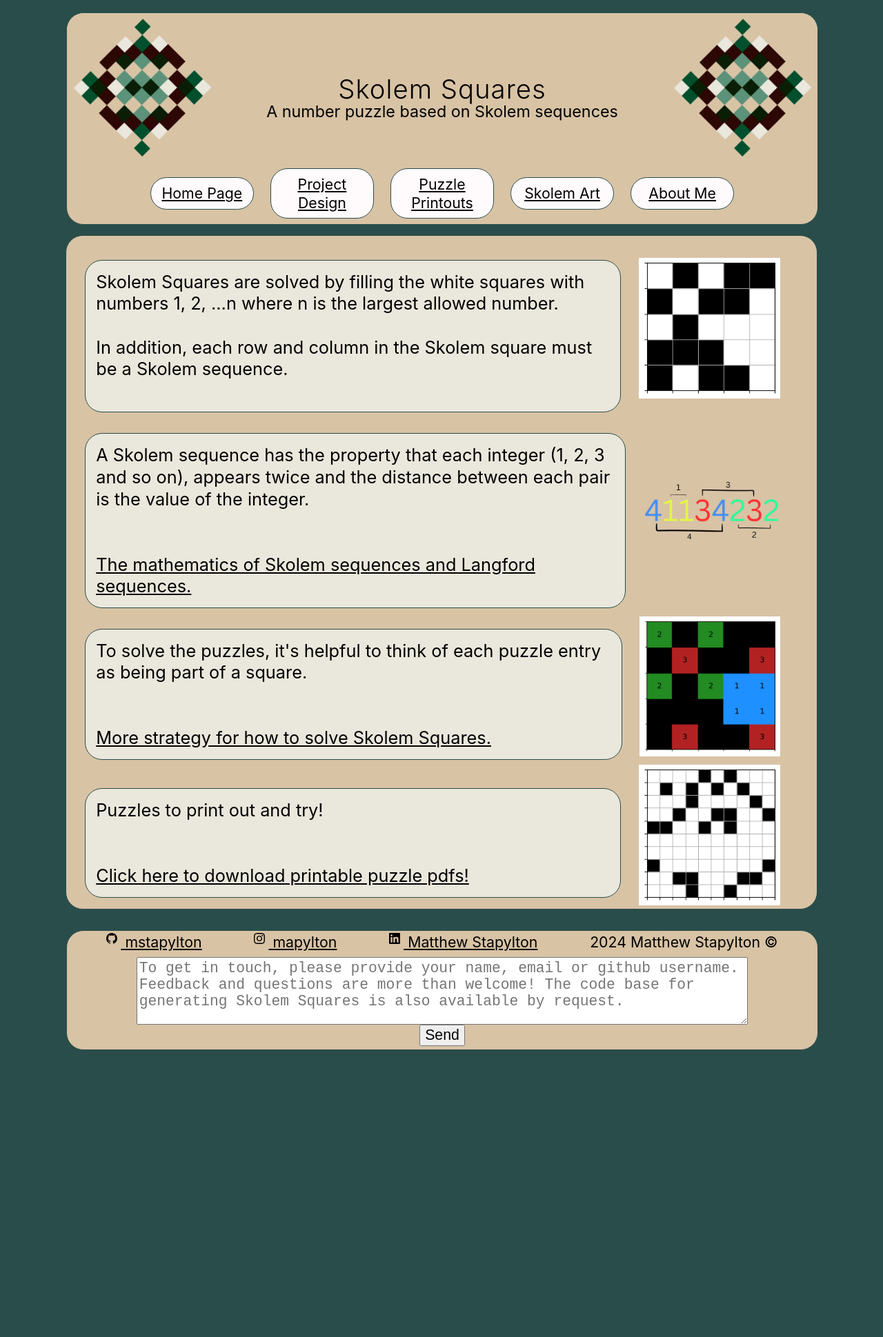
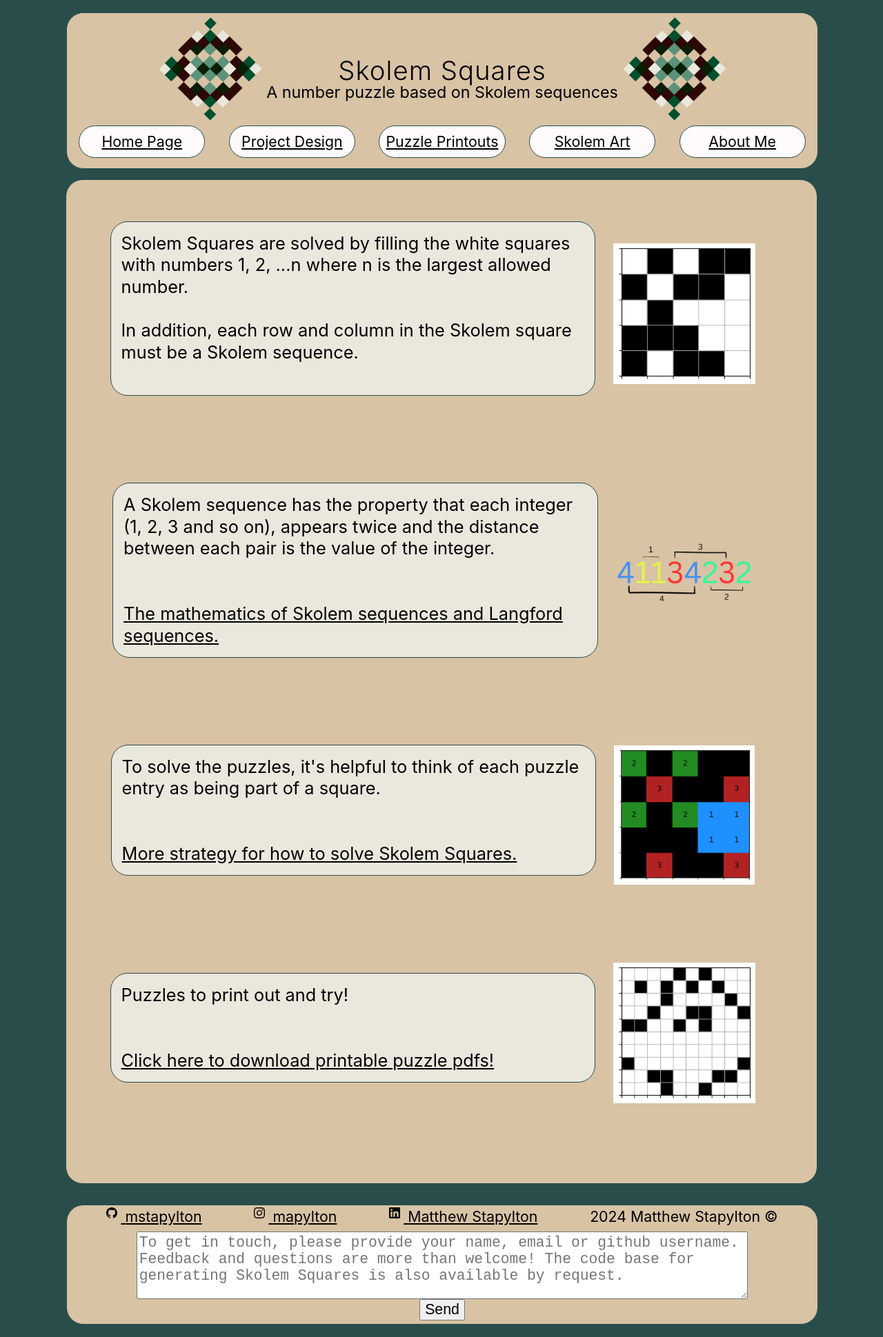
Before and after one commit to skolem-squares/skolem-squares.github.io, a Jekyll site: the page built from index.markdown, in a window 1280 px wide. Shown: the whole page at 69% size. Built offline with Jekyll 4.4.1, drawn with Linux system fonts in a browser that asks for light colours; before the commit the page ends 1541 px from its top, so only the background shows below that.

Commit message:
home formatting changes

```diff
--- a/_posts/2024-04-17-art.markdown
+++ b/_posts/2024-04-17-art.markdown
@@ -11,6 +11,9 @@ link: Click here to see more Skolem art!
 
 <div class="page-wrap-text">
   Skolem square puzzles are prevented from having horizontal, vertical or diagonal symmetry. However, I found that when I allowed for symmetry the result could be visually pleasing. I sampled colors from a matplotlib colorscheme at regular intervals and assigned those colors to each number: 1, 2 and so on.
+
+<img class="medsmall" src="/assets/colorscheme.png">
+
 <a class="page-link" href="{{ "/puzzle_art_with_numbers/" | relative_url }}">{{ "Click here to view the puzzles with numbers." | escape }}</a>
 
 </div>
--- a/_sass/minima/_base.scss
+++ b/_sass/minima/_base.scss
@@ -282,6 +282,7 @@ pre {
   width: 100%;
   height: 100%;
   min-height: $spacing-unit * 3;
+  padding-bottom: .5 * $spacing-unit;
   //min-height: 100%;
 
 //  min-height: $spacing-unit * 3;
--- a/_sass/minima/_layout.scss
+++ b/_sass/minima/_layout.scss
@@ -8,7 +8,7 @@
 //max-width: 20%;
 //max-height: 20%;
 //max-width: 20%;
-max-width: 20%;
+max-width: 15%;
 border-radius: 100px;
 
 }
@@ -73,7 +73,7 @@ height: 100%;
   display: flex;
   background-color: $wrapper_color;
   flex-direction: row;
-  justify-content: space-between;
+  justify-content: center;
   flex-grow: 1;
 //margin: 5px auto;
 //max-width: 33%;
@@ -105,7 +105,9 @@ height: 100%;
 
   text-align: center;
   vertical-align: middle;
-  margin-bottom: .5 * $spacing-unit;
+  padding-bottom: .5 * $spacing-unit;
+  //padding-bottom: .5 * $spacing-unit;
+
   //min-width: 50%;
   width: 85vw;
   //max-height: ;
@@ -147,8 +149,8 @@ height: 100%;
   align-items: center;
   justify-content: space-around;
   background-color: $wrapper_color;
-  width: 80%;
-  padding: .25 * $spacing-unit;
+  width: 100%;
+  //padding: .25 * $spacing-unit;
 
 }
   //float: right;
@@ -356,6 +358,7 @@ height: 100%;
   //width: 100%;
   //margin: none;
   margin: 5px auto;
+  margin-top: 2 * $spacing-unit;
 
   //align-items: flex-start;
 
@@ -371,6 +374,8 @@ height: 100%;
   justify-content: center;
   flex-wrap: wrap;
   width: 95%;
+  margin-bottom: calc(2 * $spacing-unit + 4vw);
+
   //margin: .5 * $spacing-unit;
 
   //padding: .2 * $spacing-unit;
@@ -496,8 +501,11 @@ height: 100%;
   border: 1px solid $wrap-border-color;
 
   padding: .5 *  $spacing-unit;
-  margin-top: 1 * $spacing-unit;
-  //margin-bottom: .5 * $spacing-unit;
+  //margin-top: 1 * $spacing-unit;
+  margin-bottom: .5 * $spacing-unit;
+
+  //margin-top: 1 * $spacing-unit;
+
 
   display: flex;
   flex: 1.5 0 50%;
@@ -512,7 +520,7 @@ height: 100%;
   // max-width: calc(100vw - (#{$spacing-unit} * 40));
  // max-width: 40%;
   //min-width: 30%;
-  //max-width: 60%;
+  max-width: 65%;
 }
 
 
@@ -522,7 +530,7 @@ height: 100%;
   //border: 1px solid $wrap-border-color;
 
   //padding: .5 *  $spacing-unit;
-  margin-top: .25 * $spacing-unit;
+  //margin-top: .25 * $spacing-unit;
   //margin-bottom: .5 * $spacing-unit;
 
   display: flex;
```
Also changed, not shown: assets/colormap.jpeg (added), 3 other files.
